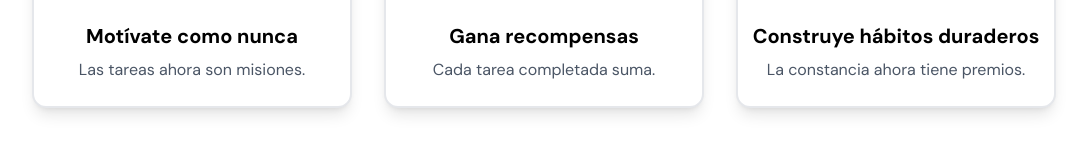
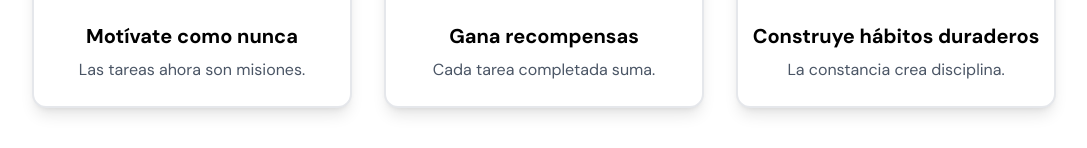
Before and after one commit to miriamsobrino/taskoro, a React (Vite) app: page / in a window 1280 px wide. Shown: the part 674-822 px from the top of the page, without its empty margins (96-1183 px from the left). Built offline with nearby package versions, Linux system fonts and the light colour scheme; no server answers.

Commit message:
change text card

```diff
--- a/src/pages/HomePage.tsx
+++ b/src/pages/HomePage.tsx
@@ -70,7 +70,7 @@
               <Brain className='w-8 h-8 text-white' />
             </div>
             <h3 className='text-xl font-bold text-black'>Construye hábitos duraderos</h3>
-            <p className='text-gray-600'>La constancia ahora tiene premios.</p>
+            <p className='text-gray-600'>La constancia crea disciplina.</p>
           </Card>
         </div>
       </div>
```
